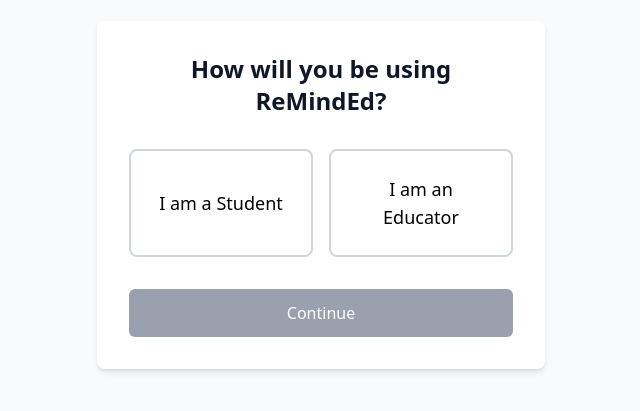
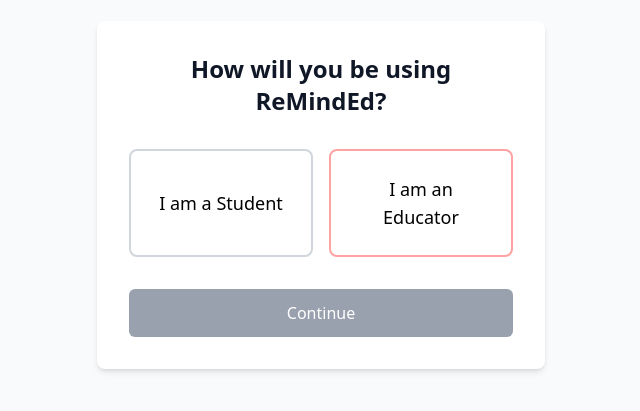
Before and after one commit to ChrisTinapay/reminded, a Next.js app: page /role-selection in a window 1280 px wide. Shown: the part 205-616 px from the top of the page, without its empty margins (319-959 px from the left). Built offline with nearby package versions, Linux system fonts and the light colour scheme.

Commit message:
changed to red

```diff
--- a/app/(pages)/(registration)/role-selection/page.jsx
+++ b/app/(pages)/(registration)/role-selection/page.jsx
@@ -45,7 +45,7 @@
             className={`flex flex-col items-center justify-center w-full p-6 border-2 rounded-lg transition-all ${
               role === 'educator'
                 ? 'border-blue-600 bg-blue-50'
-                : 'border-gray-300 bg-white hover:bg-gray-100'
+                : 'border-red-300 bg-white hover:bg-gray-100'
             }`}
           >
             <span className="text-lg font-medium">I am an Educator</span>
```
Also changed, not shown: 1 other file (tests, documents, lock files or other folders).
